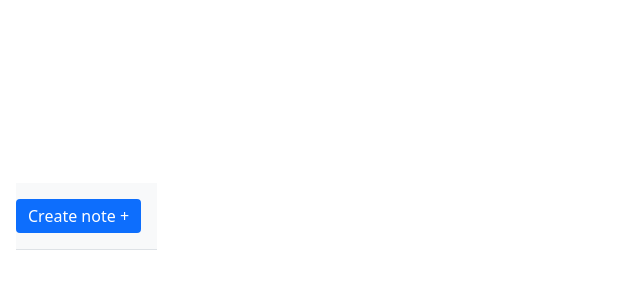
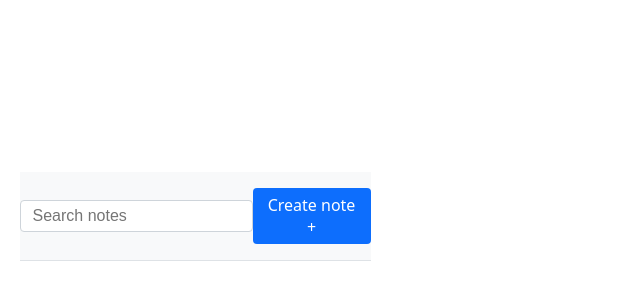
Before and after one commit to Bogdan-Ost/05-notehub, a React (Vite) app: page / in a window 1280 px wide. Shown: the part 168-468 px from the top of the page, without its empty margins (0-640 px from the left). Built offline with nearby package versions, Linux system fonts and the light colour scheme; no server answers.

Commit message:
add search

```diff
--- a/src/components/App/App.tsx
+++ b/src/components/App/App.tsx
@@ -5,20 +5,22 @@ import { fetchNotes } from "../../services/noteService";
 import { useState } from "react";
 import NoteForm from "../NoteForm/NoteForm";
 import Modal from "../Modal/Modal";
+import SearchBox from "../SearchBox/SearchBox";
 
 export default function App() {
+  const [searchQuery, setSearchQuery] = useState("");
   const [isModalOpen, setIsModalOpen] = useState(false);
   const toggleModal = () => setIsModalOpen((prev) => !prev);
   const { data } = useQuery({
-    queryKey: ["notes"],
-    queryFn: fetchNotes,
+    queryKey: ["notes", searchQuery],
+    queryFn: () => fetchNotes(searchQuery),
   });
   console.log(data);
 
   return (
     <div className={css.app}>
       <header className={css.toolbar}>
-        {/* Компонент SearchBox */}
+        <SearchBox text={searchQuery} onSearch={setSearchQuery} />
         {/* Пагінація */}
         {
           <button className={css.button} onClick={toggleModal}>
--- a/src/components/SearchBox/SearchBox.tsx
+++ b/src/components/SearchBox/SearchBox.tsx
@@ -1,5 +1,19 @@
 import css from "./SearchBox.module.css";
+interface SearchBoxProps {
+  text: string;
+  onSearch: (newSearchQuery: string) => void;
+}
 
-export default function SearchBox() {
-  return <input className={css.input} type="text" placeholder="Search notes" />;
+export default function SearchBox({ text, onSearch }: SearchBoxProps) {
+  const handleSearch = (e: React.ChangeEvent<HTMLInputElement>) =>
+    onSearch(e.target.value);
+  return (
+    <input
+      className={css.input}
+      value={text}
+      onChange={handleSearch}
+      type="text"
+      placeholder="Search notes"
+    />
+  );
 }
--- a/src/services/noteService.ts
+++ b/src/services/noteService.ts
@@ -3,18 +3,13 @@ import type { Note, NoteId } from "../types/note";
 const baseURL = "https://notehub-public.goit.study/api";
 const token = import.meta.env.VITE_NOTEHUB_TOKEN;
 interface settingProps {
-  params: { page: number };
+  params: {
+    page: number;
+    search: string;
+  };
 
   headers: { Authorization: string };
 }
-const setting: settingProps = {
-  params: {
-    page: 1,
-  },
-  headers: {
-    Authorization: `Bearer ${token}`,
-  },
-};
 
 interface createNoteProps {
   noteData: {
@@ -24,23 +19,35 @@ interface createNoteProps {
   };
 }
 
-export const fetchNotes = async () => {
+export const fetchNotes = async (mysearchtext: string) => {
+  const setting: settingProps = {
+    params: {
+      page: 1,
+      search: mysearchtext,
+    },
+    headers: {
+      Authorization: `Bearer ${token}`,
+    },
+  };
   const { data } = await axios.get(`${baseURL}/notes`, setting);
-  console.log(data);
 
   return data;
 };
 
 export const createNote = async ({ noteData }: createNoteProps) => {
-  const { data } = await axios.post<Note>(
-    `${baseURL}/notes`,
-    noteData,
-    setting,
-  );
+  const { data } = await axios.post<Note>(`${baseURL}/notes`, noteData, {
+    headers: {
+      Authorization: `Bearer ${token}`,
+    },
+  });
   return data;
 };
 
 export const deleteNote = async (id: NoteId) => {
-  const { data } = await axios.delete<Note>(`${baseURL}/notes/${id}`, setting);
+  const { data } = await axios.delete<Note>(`${baseURL}/notes/${id}`, {
+    headers: {
+      Authorization: `Bearer ${token}`,
+    },
+  });
   return data;
 };
```
